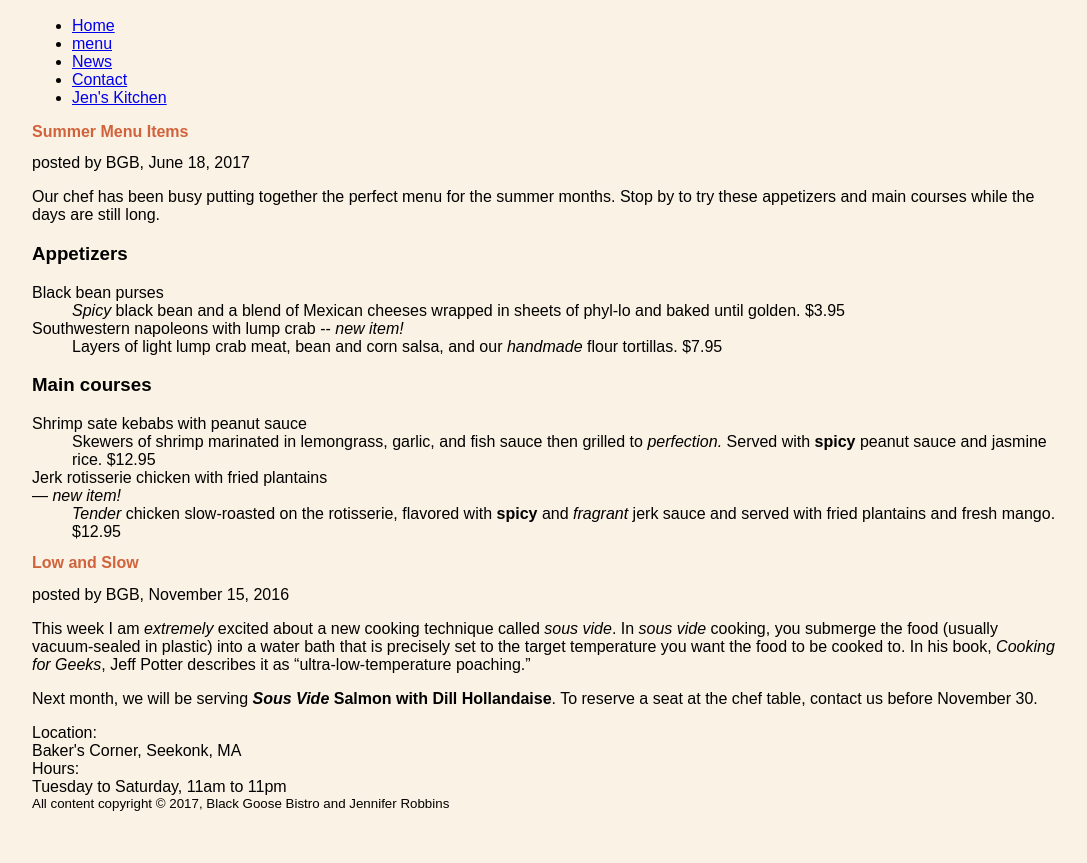
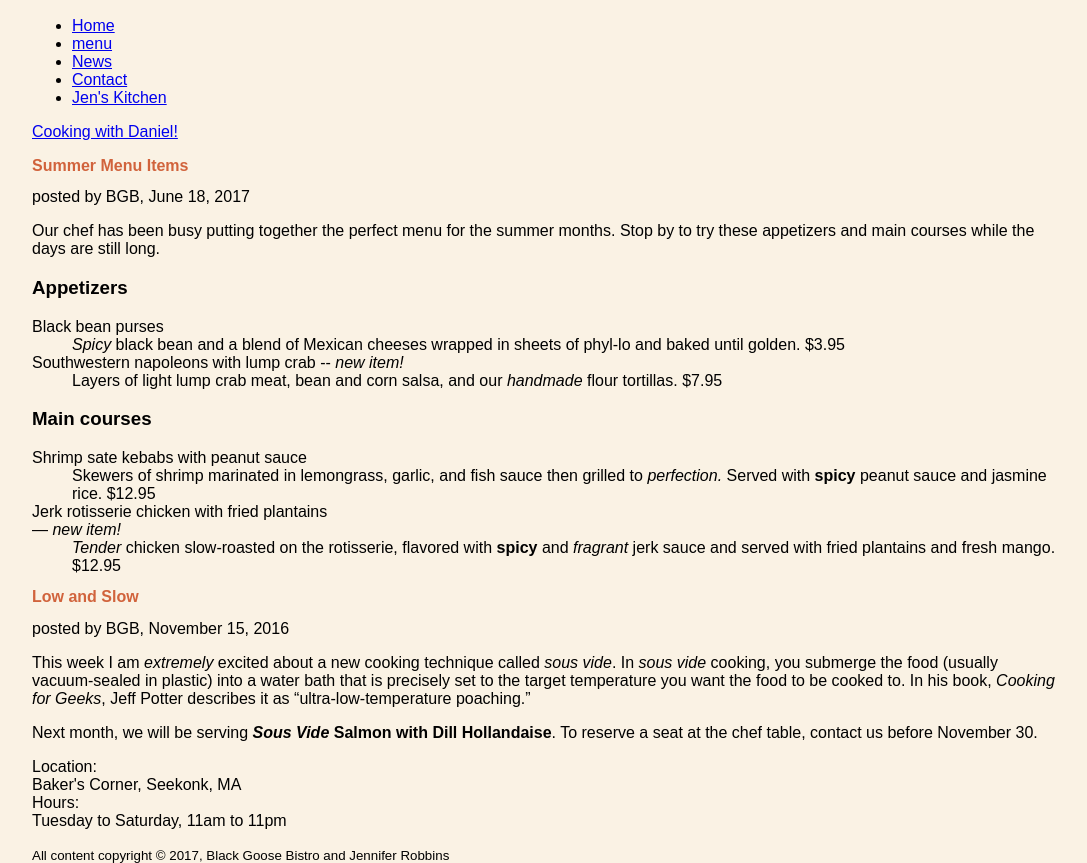
Before and after one commit to mrzakkaz/fid, a plain HTML site: page blackgoose/Bistro News Page/bgnews.html in a window 1280 px wide. Shown: the part 61-924 px from the top of the page, without its empty margins (96-1183 px from the left). Before the commit the page ends 872 px from the top, so only its background shows below. Drawn offline with Linux system fonts and the light colour scheme.

Commit message:
Added cooking with daniel link

```diff
--- a/blackgoose/Bistro News Page/bgnews.html
+++ b/blackgoose/Bistro News Page/bgnews.html
@@ -38,6 +38,11 @@
 </ul>
 </nav>
 </header>
+
+<p>
+  <a href="../cooking/cooking.html">Cooking with Daniel!</a>
+</p>
+
 <article>
 <header>
 <h2>Summer Menu Items</h2>
@@ -79,7 +84,7 @@ posted by BGB, <time datetime="2016-11-15">November 15, 2016</time>
 Location:<br> Baker's Corner, Seekonk, MA
 <br>
 Hours: <br> Tuesday to Saturday, <time datetime="11:00">11am</time> to <time datetime="23:00">11pm</time></div>
-
+<br>
 <small>All content copyright &copy; 2017, Black Goose Bistro and Jennifer Robbins</small>
 </footer>
 </body>
```
